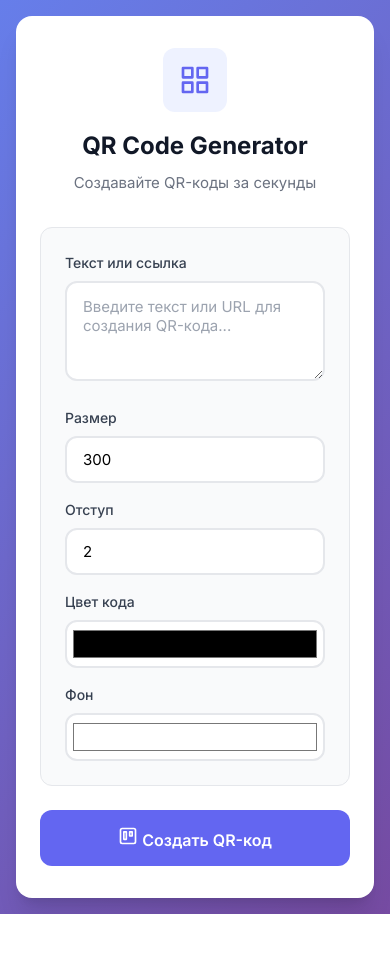
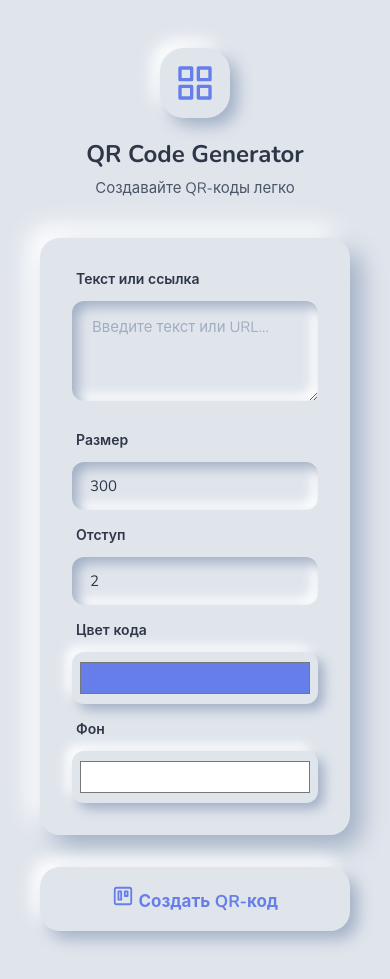
Before and after one commit to ivkond/qr-code-generator, a website: page public/index.html in a window 390 px wide. Before the commit the page ends 914 px from the top, so only its background shows below. Drawn offline with nearby package versions, Linux system fonts and the light colour scheme.

Commit message:
Neumorphism UI design

```diff
--- a/public/index.html
+++ b/public/index.html
@@ -6,7 +6,7 @@
   <title>QR Code Generator</title>
   <link rel="preconnect" href="https://fonts.googleapis.com">
   <link rel="preconnect" href="https://fonts.gstatic.com" crossorigin>
-  <link href="https://fonts.googleapis.com/css2?family=Inter:wght@400;500;600;700&display=swap" rel="stylesheet">
+  <link href="https://fonts.googleapis.com/css2?family=Nunito:wght@400;600;700&display=swap" rel="stylesheet">
   <style>
     * {
       box-sizing: border-box;
@@ -15,49 +15,228 @@
     }
 
     :root {
-      --primary: #6366f1;
-      --primary-hover: #4f46e5;
-      --primary-light: #eef2ff;
-      --success: #10b981;
-      --error: #ef4444;
-      --gray-50: #f9fafb;
-      --gray-100: #f3f4f6;
-      --gray-200: #e5e7eb;
-      --gray-300: #d1d5db;
-      --gray-400: #9ca3af;
-      --gray-500: #6b7280;
-      --gray-600: #4b5563;
-      --gray-700: #374151;
-      --gray-800: #1f2937;
-      --gray-900: #111827;
-      --shadow-sm: 0 1px 2px 0 rgb(0 0 0 / 0.05);
-      --shadow: 0 1px 3px 0 rgb(0 0 0 / 0.1), 0 1px 2px -1px rgb(0 0 0 / 0.1);
-      --shadow-md: 0 4px 6px -1px rgb(0 0 0 / 0.1), 0 2px 4px -2px rgb(0 0 0 / 0.1);
-      --shadow-lg: 0 10px 15px -3px rgb(0 0 0 / 0.1), 0 4px 6px -4px rgb(0 0 0 / 0.1);
-      --shadow-xl: 0 20px 25px -5px rgb(0 0 0 / 0.1), 0 8px 10px -6px rgb(0 0 0 / 0.1);
-      --radius: 12px;
-      --radius-lg: 16px;
+      --bg: #e0e5ec;
+      --text: #4a5568;
+      --text-dark: #2d3748;
+      --primary: #667eea;
+      --primary-dark: #5a67d8;
+      --shadow-light: #ffffff;
+      --shadow-dark: #a3b1c6;
+      --radius: 20px;
+      --radius-sm: 12px;
     }
 
     body {
-      font-family: 'Inter', -apple-system, BlinkMacSystemFont, 'Segoe UI', Roboto, sans-serif;
-      background: linear-gradient(135deg, #667eea 0%, #764ba2 100%);
+      font-family: 'Nunito', -apple-system, BlinkMacSystemFont, 'Segoe UI', Roboto, sans-serif;
+      background: var(--bg);
       min-height: 100vh;
       display: flex;
       justify-content: center;
       align-items: center;
       padding: 24px;
-      color: var(--gray-800);
-      line-height: 1.5;
+      color: var(--text);
     }
 
     .container {
-      background: white;
-      border-radius: var(--radius-lg);
+      background: var(--bg);
+      border-radius: var(--radius);
       padding: 48;
-      box-shadow: var(--shadow-xl);
-      max-width: 520px;
+      max-width: 500px;
       width: 100%;
+    }
+
+    .header {
+      text-align: center;
+      margin-bottom: 40px;
+    }
+
+    .logo {
+      width: 80px;
+      height: 80px;
+      background: var(--bg);
+      border-radius: 24px;
+      display: flex;
+      align-items: center;
+      justify-content: center;
+      margin: 0 auto 20px;
+      box-shadow:
+        8px 8px 16px var(--shadow-dark),
+        -8px -8px 16px var(--shadow-light);
+    }
+
+    .logo svg {
+      width: 40px;
+      height: 40px;
+      color: var(--primary);
+    }
+
+    h1 {
+      font-size: 28px;
+      font-weight: 700;
+      color: var(--text-dark);
+      margin-bottom: 8px;
+    }
+
+    .subtitle {
+      color: var(--text);
+      font-size: 15px;
+    }
+
+    .card {
+      background: var(--bg);
+      border-radius: var(--radius);
+      padding: 32px;
+      margin-bottom: 32px;
+      box-shadow:
+        12px 12px 24px var(--shadow-dark),
+        -12px -12px 24px var(--shadow-light);
+    }
+
+    .form-group {
+      margin-bottom: 24px;
+    }
+
+    .form-group:last-child {
+      margin-bottom: 0;
+    }
+
+    label {
+      display: block;
+      font-size: 14px;
+      font-weight: 600;
+      color: var(--text-dark);
+      margin-bottom: 12px;
+      padding-left: 4px;
+    }
+
+    textarea {
+      width: 100%;
+      padding: 16px 20px;
+      border: none;
+      border-radius: var(--radius-sm);
+      font-size: 15px;
+      font-family: inherit;
+      resize: vertical;
+      min-height: 100px;
+      background: var(--bg);
+      color: var(--text-dark);
+      box-shadow:
+        inset 6px 6px 12px var(--shadow-dark),
+        inset -6px -6px 12px var(--shadow-light);
+      transition: all 0.3s ease;
+    }
+
+    textarea:focus {
+      outline: none;
+    }
+
+    textarea::placeholder {
+      color: #a0aec0;
+    }
+
+    .options-grid {
+      display: grid;
+      grid-template-columns: repeat(2, 1fr);
+      gap: 16px;
+    }
+
+    .option-item {
+      display: flex;
+      flex-direction: column;
+    }
+
+    input[type="number"] {
+      width: 100%;
+      padding: 14px 18px;
+      border: none;
+      border-radius: var(--radius-sm);
+      font-size: 15px;
+      font-family: inherit;
+      background: var(--bg);
+      color: var(--text-dark);
+      box-shadow:
+        inset 6px 6px 12px var(--shadow-dark),
+        inset -6px -6px 12px var(--shadow-light);
+      transition: all 0.3s ease;
+    }
+
+    input[type="number"]:focus {
+      outline: none;
+    }
+
+    input[type="color"] {
+      width: 100%;
+      height: 52px;
+      border: none;
+      border-radius: var(--radius-sm);
+      padding: 6px;
+      cursor: pointer;
+      background: var(--bg);
+      box-shadow:
+        6px 6px 12px var(--shadow-dark),
+        -6px -6px 12px var(--shadow-light);
+      transition: all 0.3s ease;
+    }
+
+    input[type="color"]:focus {
+      outline: none;
+    }
+
+    .color-label {
+      font-size: 13px;
+      color: var(--text);
+      margin-bottom: 8px;
+      padding-left: 4px;
+    }
+
+    .btn {
+      width: 100%;
+      padding: 18px 32px;
+      border: none;
+      border-radius: var(--radius);
+      font-size: 17px;
+      font-weight: 700;
+      font-family: inherit;
+      cursor: pointer;
+      background: var(--bg);
+      color: var(--primary);
+      transition: all 0.3s ease;
+      display: flex;
+      align-items: center;
+      justify-content: center;
+      gap: 10px;
+      box-shadow:
+        8px 8px 16px var(--shadow-dark),
+        -8px -8px 16px var(--shadow-light);
+    }
+
+    .btn:hover {
+      transform: translateY(-2px);
+      box-shadow:
+        12px 12px 20px var(--shadow-dark),
+        -12px -12px 20px var(--shadow-light);
+    }
+
+    .btn:active {
+      transform: translateY(0);
+      box-shadow:
+        inset 4px 4px 8px var(--shadow-dark),
+        inset -4px -4px 8px var(--shadow-light);
+    }
+
+    .btn svg {
+      width: 22px;
+      height: 22px;
+    }
+
+    .result {
+      margin-top: 40px;
+      text-align: center;
+      display: none;
+    }
+
+    .result.show {
+      display: block;
       animation: fadeInUp 0.5s ease-out;
     }
 
@@ -72,227 +251,44 @@
       }
     }
 
-    .header {
-      text-align: center;
-      margin-bottom: 32px;
-    }
-
-    .logo {
-      width: 64px;
-      height: 64px;
-      background: var(--primary-light);
+    .qr-container {
+      background: var(--bg);
+      padding: 32px;
       border-radius: var(--radius);
-      display: flex;
-      align-items: center;
-      justify-content: center;
-      margin: 0 auto 16px;
-    }
-
-    .logo svg {
-      width: 32px;
-      height: 32px;
-      color: var(--primary);
-    }
-
-    h1 {
-      font-size: 28px;
-      font-weight: 700;
-      color: var(--gray-900);
-      margin-bottom: 8px;
-    }
-
-    .subtitle {
-      color: var(--gray-500);
-      font-size: 15px;
-    }
-
-    .card {
-      background: var(--gray-50);
-      border-radius: var(--radius);
-      padding: 24px;
-      margin-bottom: 24px;
-      border: 1px solid var(--gray-200);
-    }
-
-    .form-group {
+      display: inline-block;
       margin-bottom: 20px;
-    }
-
-    .form-group:last-child {
-      margin-bottom: 0;
-    }
-
-    label {
-      display: block;
-      font-size: 14px;
-      font-weight: 500;
-      color: var(--gray-700);
-      margin-bottom: 8px;
-    }
-
-    textarea {
-      width: 100%;
-      padding: 14px 16px;
-      border: 2px solid var(--gray-200);
-      border-radius: var(--radius);
-      font-size: 15px;
-      font-family: inherit;
-      resize: vertical;
-      min-height: 100px;
-      transition: all 0.2s ease;
-      background: white;
-    }
-
-    textarea:focus {
-      outline: none;
-      border-color: var(--primary);
-      box-shadow: 0 0 0 3px var(--primary-light);
-    }
-
-    textarea::placeholder {
-      color: var(--gray-400);
-    }
-
-    .options-grid {
-      display: grid;
-      grid-template-columns: repeat(2, 1fr);
-      gap: 16px;
-    }
-
-    .option-item {
-      display: flex;
-      flex-direction: column;
-    }
-
-    .option-item.full-width {
-      grid-column: span 2;
-    }
-
-    .input-wrapper {
-      position: relative;
-      display: flex;
-      align-items: center;
-    }
-
-    input[type="number"] {
-      width: 100%;
-      padding: 12px 16px;
-      border: 2px solid var(--gray-200);
-      border-radius: var(--radius);
-      font-size: 15px;
-      font-family: inherit;
-      transition: all 0.2s ease;
-      background: white;
-    }
-
-    input[type="number"]:focus {
-      outline: none;
-      border-color: var(--primary);
-      box-shadow: 0 0 0 3px var(--primary-light);
-    }
-
-    input[type="color"] {
-      width: 100%;
-      height: 48px;
-      border: 2px solid var(--gray-200);
-      border-radius: var(--radius);
-      padding: 4px;
-      cursor: pointer;
-      transition: all 0.2s ease;
-      background: white;
-    }
-
-    input[type="color"]:focus {
-      outline: none;
-      border-color: var(--primary);
-    }
-
-    .color-label {
-      font-size: 13px;
-      color: var(--gray-500);
-      margin-bottom: 6px;
-    }
-
-    .btn {
-      width: 100%;
-      padding: 16px 24px;
-      background: var(--primary);
-      color: white;
-      border: none;
-      border-radius: var(--radius);
-      font-size: 16px;
-      font-weight: 600;
-      font-family: inherit;
-      cursor: pointer;
-      transition: all 0.2s ease;
-      display: flex;
-      align-items: center;
-      justify-content: center;
-      gap: 8px;
-    }
-
-    .btn:hover {
-      background: var(--primary-hover);
-      transform: translateY(-1px);
-      box-shadow: var(--shadow-md);
-    }
-
-    .btn:active {
-      transform: translateY(0);
-    }
-
-    .btn svg {
-      width: 20px;
-      height: 20px;
-    }
-
-    .result {
-      margin-top: 32px;
-      text-align: center;
-      display: none;
-      animation: fadeInUp 0.4s ease-out;
-    }
-
-    .result.show {
-      display: block;
-    }
-
-    .qr-container {
-      background: white;
-      padding: 24px;
-      border-radius: var(--radius);
-      box-shadow: var(--shadow-lg);
-      display: inline-block;
-      margin-bottom: 16px;
+      box-shadow:
+        12px 12px 24px var(--shadow-dark),
+        -12px -12px 24px var(--shadow-light);
     }
 
     #qrImage {
       display: block;
       max-width: 100%;
-      border-radius: 8px;
+      border-radius: 12px;
     }
 
     .btn-secondary {
-      background: white;
-      color: var(--gray-700);
-      border: 2px solid var(--gray-200);
-      margin-top: 12px;
+      color: var(--text-dark);
+      margin-top: 16px;
     }
 
     .btn-secondary:hover {
-      background: var(--gray-50);
-      border-color: var(--gray-300);
+      color: var(--text);
     }
 
     .error {
-      color: var(--error);
+      color: #e53e3e;
       text-align: center;
-      margin-top: 16px;
-      padding: 12px 16px;
-      background: #fef2f2;
-      border-radius: var(--radius);
+      margin-top: 20px;
+      padding: 16px 20px;
+      border-radius: var(--radius-sm);
       font-size: 14px;
       display: none;
+      background: var(--bg);
+      box-shadow:
+        inset 4px 4px 8px var(--shadow-dark),
+        inset -4px -4px 8px var(--shadow-light);
     }
 
     .error.show {
@@ -307,71 +303,68 @@
     }
 
     .history {
-      margin-top: 32px;
-      padding-top: 24px;
-      border-top: 1px solid var(--gray-200);
+      margin-top: 40px;
+      padding-top: 32px;
     }
 
     .history-header {
       display: flex;
       justify-content: space-between;
       align-items: center;
-      margin-bottom: 16px;
+      margin-bottom: 20px;
     }
 
     .history h3 {
-      font-size: 14px;
-      font-weight: 600;
-      color: var(--gray-600);
+      font-size: 13px;
+      font-weight: 700;
+      color: var(--text);
       text-transform: uppercase;
-      letter-spacing: 0.5px;
+      letter-spacing: 1px;
     }
 
     .clear-btn {
       background: none;
       border: none;
-      color: var(--gray-400);
+      color: #a0aec0;
       font-size: 13px;
       cursor: pointer;
-      transition: color 0.2s;
+      font-family: inherit;
+      transition: color 0.3s;
     }
 
     .clear-btn:hover {
-      color: var(--error);
+      color: #e53e3e;
     }
 
     .history-list {
       display: flex;
       flex-wrap: wrap;
-      gap: 8px;
+      gap: 12px;
     }
 
     .history-item {
-      background: var(--gray-100);
-      padding: 8px 12px;
-      border-radius: 8px;
+      background: var(--bg);
+      padding: 12px 16px;
+      border-radius: var(--radius-sm);
       font-size: 13px;
-      color: var(--gray-600);
+      color: var(--text);
       cursor: pointer;
-      transition: all 0.2s ease;
-      max-width: 180px;
-      overflow: hidden;
-      text-overflow: ellipsis;
-      white-space: nowrap;
-      border: 1px solid transparent;
+      transition: all 0.3s ease;
+      box-shadow:
+        4px 4px 8px var(--shadow-dark),
+        -4px -4px 8px var(--shadow-light);
     }
 
     .history-item:hover {
-      background: var(--primary-light);
+      transform: translateY(-2px);
       color: var(--primary);
-      border-color: var(--primary);
     }
 
     .spinner {
-      width: 20px;
-      height: 20px;
-      border: 2px solid transparent;
-      border-top-color: white;
+      width: 22px;
+      height: 22px;
+      border: 3px solid transparent;
+      border-top-color: var(--primary);
       border-radius: 50%;
       animation: spin 0.8s linear infinite;
       display: none;
@@ -402,12 +395,13 @@
         grid-template-columns: 1fr;
       }
 
-      .option-item.full-width {
-        grid-column: span 1;
+      h1 {
+        font-size: 24px;
       }
 
-      h1 {
-        font-size: 24px;
+      .logo {
+        width: 70px;
+        height: 70px;
       }
     }
   </style>
@@ -424,13 +418,13 @@
         </svg>
       </div>
       <h1>QR Code Generator</h1>
-      <p class="subtitle">Создавайте QR-коды за секунды</p>
+      <p class="subtitle">Создавайте QR-коды легко</p>
     </div>
 
     <div class="card">
       <div class="form-group">
         <label for="textInput">Текст или ссылка</label>
-        <textarea id="textInput" placeholder="Введите текст или URL для создания QR-кода..."></textarea>
+        <textarea id="textInput" placeholder="Введите текст или URL..."></textarea>
       </div>
 
       <div class="options-grid">
@@ -444,11 +438,11 @@
         </div>
         <div class="option-item">
           <label for="colorDark">Цвет кода</label>
-          <input type="color" id="colorDark" value="#000000">
+          <input type="color" id="colorDark" value="#667eea">
         </div>
         <div class="option-item">
           <label for="colorLight">Фон</label>
-          <input type="color" id="colorLight" value="#FFFFFF">
+          <input type="color" id="colorLight" value="#ffffff">
         </div>
       </div>
     </div>
@@ -557,7 +551,7 @@
       result.classList.remove('show');
 
       if (!text) {
-        errorMsg.textContent = 'Пожалуйста, введите текст или ссылку';
+        errorMsg.textContent = 'Введите текст или ссылку';
         errorMsg.classList.add('show');
         return;
       }
```
